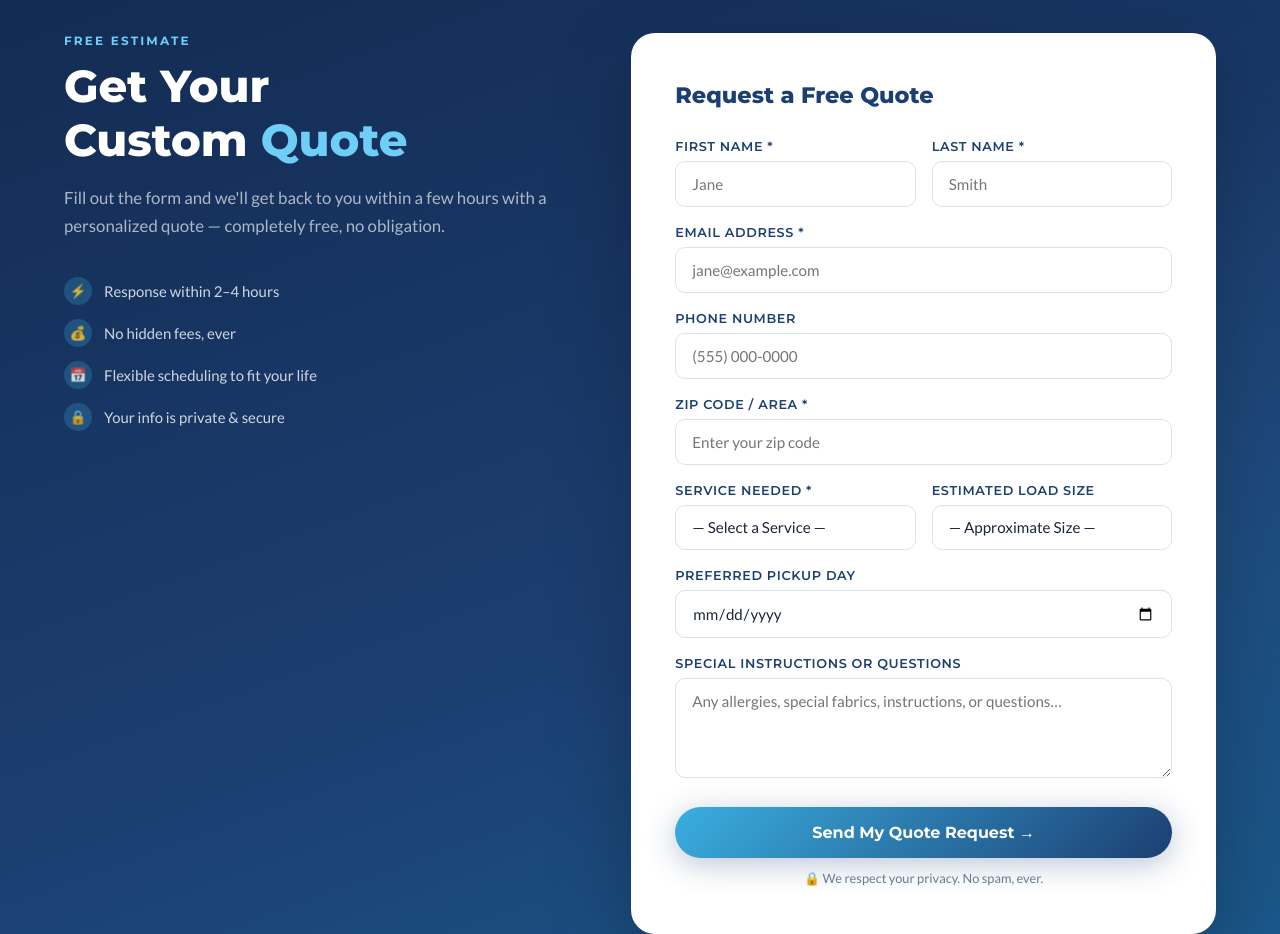
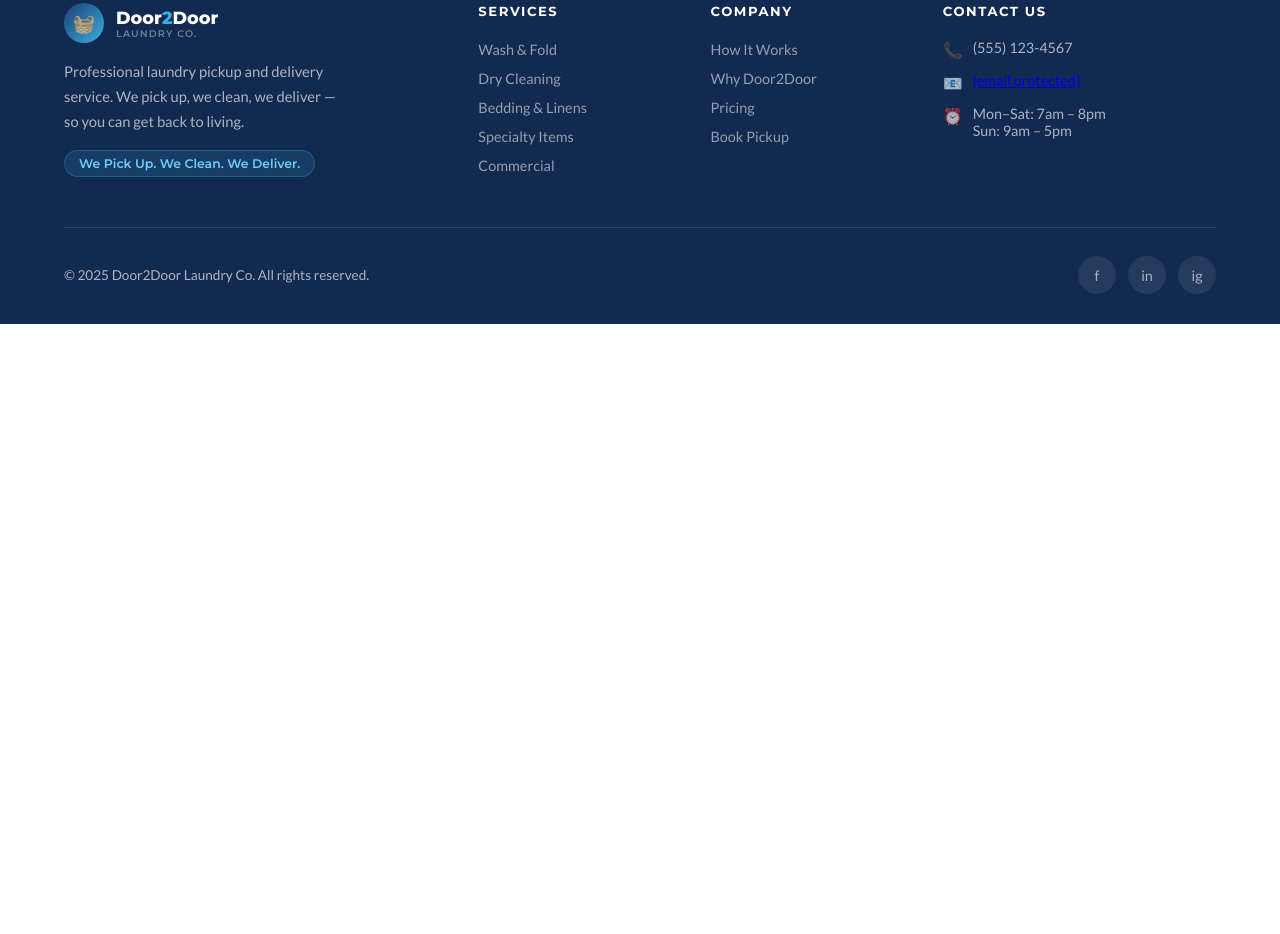
Before and after one commit to lunatic2063/door2door-laundry, a plain HTML site: page index.html in a window 1280 px wide. Shown: the part 4910-5844 px from the top of the page. After the commit the page ends 5234 px from the top, so only its background shows below. Drawn offline with Linux system fonts and the light colour scheme.

Commit message:
Remove old quote form section
The booking page (book.html) replaces it. All CTAs already point to
book.html, so the in-page quote form is dead weight.

Co-Authored-By: Claude Opus 4.6 (1M context) <noreply@anthropic.com>

```diff
--- a/index.html
+++ b/index.html
@@ -1115,96 +1115,6 @@
   </div>
 </section>
 
-<!-- QUOTE FORM -->
-<section class="section" id="quote">
-  <div class="quote-wrap">
-    <div class="quote-info reveal">
-      <div class="section-label">Free Estimate</div>
-      <div class="section-title">Get Your<br>Custom <span style="color:var(--sky-light);">Quote</span></div>
-      <p class="section-desc" style="color:rgba(255,255,255,0.65);">Fill out the form and we'll get back to you within a few hours with a personalized quote — completely free, no obligation.</p>
-      <ul class="quote-perks">
-        <li><span class="perk-icon">⚡</span> Response within 2–4 hours</li>
-        <li><span class="perk-icon">💰</span> No hidden fees, ever</li>
-        <li><span class="perk-icon">📅</span> Flexible scheduling to fit your life</li>
-        <li><span class="perk-icon">🔒</span> Your info is private & secure</li>
-      </ul>
-    </div>
-
-    <div class="quote-form reveal reveal-delay-1">
-      <h3>Request a Free Quote</h3>
-      <div id="form-body">
-        <div class="form-row">
-          <div class="form-group">
-            <label>First Name *</label>
-            <input type="text" id="fname" placeholder="Jane" required />
-          </div>
-          <div class="form-group">
-            <label>Last Name *</label>
-            <input type="text" id="lname" placeholder="Smith" required />
-          </div>
-        </div>
-        <div class="form-group">
-          <label>Email Address *</label>
-          <input type="email" id="email" placeholder="jane@example.com" required />
-        </div>
-        <div class="form-group">
-          <label>Phone Number</label>
-          <input type="tel" id="phone" placeholder="(555) 000-0000" />
-        </div>
-        <div class="form-group">
-          <label>Zip Code / Area *</label>
-          <input type="text" id="zip" placeholder="Enter your zip code" required />
-        </div>
-        <div class="form-row">
-          <div class="form-group">
-            <label>Service Needed *</label>
-            <select id="service">
-              <option value="">— Select a Service —</option>
-              <option>Wash & Fold</option>
-              <option>Dry Cleaning</option>
-              <option>Bedding & Linens</option>
-              <option>Specialty Items</option>
-              <option>Commercial Service</option>
-              <option>Weekly Subscription</option>
-              <option>Multiple Services</option>
-            </select>
-          </div>
-          <div class="form-group">
-            <label>Estimated Load Size</label>
-            <select id="size">
-              <option value="">— Approximate Size —</option>
-              <option>Small (under 10 lbs)</option>
-              <option>Medium (10–20 lbs)</option>
-              <option>Large (20–40 lbs)</option>
-              <option>Extra Large (40+ lbs)</option>
-              <option>Commercial Volume</option>
-            </select>
-          </div>
-        </div>
-        <div class="form-group">
-          <label>Preferred Pickup Day</label>
-          <input type="date" id="pickup" />
-        </div>
-        <div class="form-group">
-          <label>Special Instructions or Questions</label>
-          <textarea id="notes" placeholder="Any allergies, special fabrics, instructions, or questions…"></textarea>
-        </div>
-        <button class="form-submit" onclick="submitForm()">
-          Send My Quote Request →
-        </button>
-        <p class="form-note">🔒 We respect your privacy. No spam, ever.</p>
-      </div>
-      <div class="form-success" id="form-success">
-        <div class="success-icon">🎉</div>
-        <h4>Request Received!</h4>
-        <p>Thank you! We'll reach out to you within 2–4 hours with your custom quote. Check your email for a confirmation.</p>
-        <br>
-        <p style="color:var(--sky); font-weight:600; font-family:'Montserrat',sans-serif; font-size:0.9rem;">We pick up. We clean. We deliver.</p>
-      </div>
-    </div>
-  </div>
-</section>
-
 <!-- FOOTER -->
 <footer>
   <div class="footer-grid">
@@ -1271,26 +1181,6 @@
 </footer>
 
 <script>
-// Form submit
-  function submitForm() {
-    const fname = document.getElementById('fname').value.trim();
-    const email = document.getElementById('email').value.trim();
-    const zip = document.getElementById('zip').value.trim();
-    const service = document.getElementById('service').value;
-
-    if (!fname || !email || !zip || !service) {
-      alert('Please fill in all required fields (marked with *).');
-      return;
-    }
-    if (!email.includes('@')) {
-      alert('Please enter a valid email address.');
-      return;
-    }
-
-    document.getElementById('form-body').style.display = 'none';
-    document.getElementById('form-success').style.display = 'block';
-  }
-
   // Smooth nav highlight
   const sections = document.querySelectorAll('section[id]');
   const navLinks = document.querySelectorAll('.nav-links a');
```
